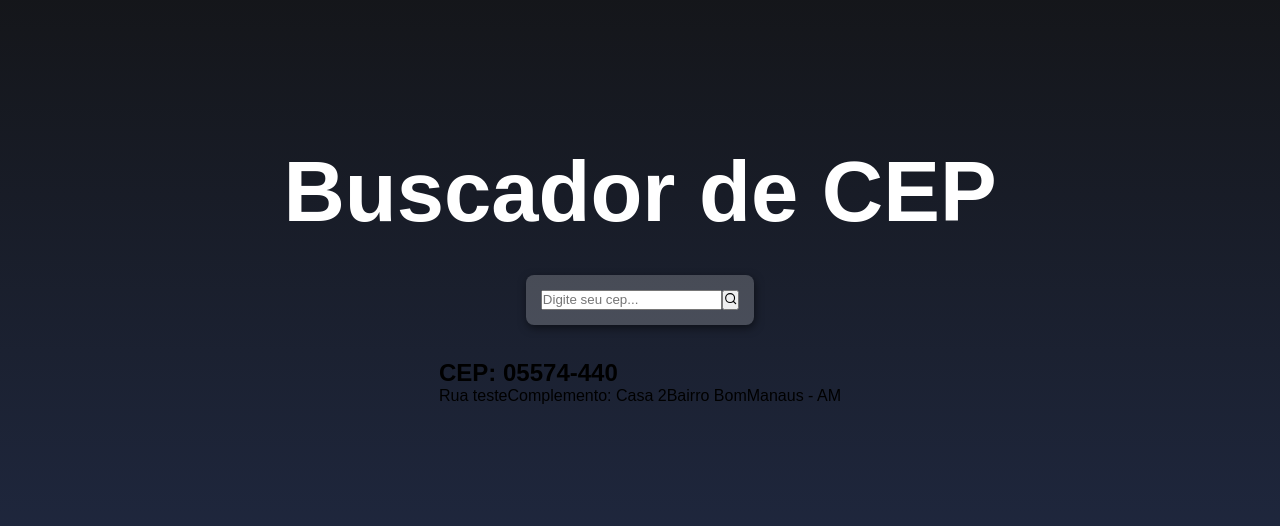
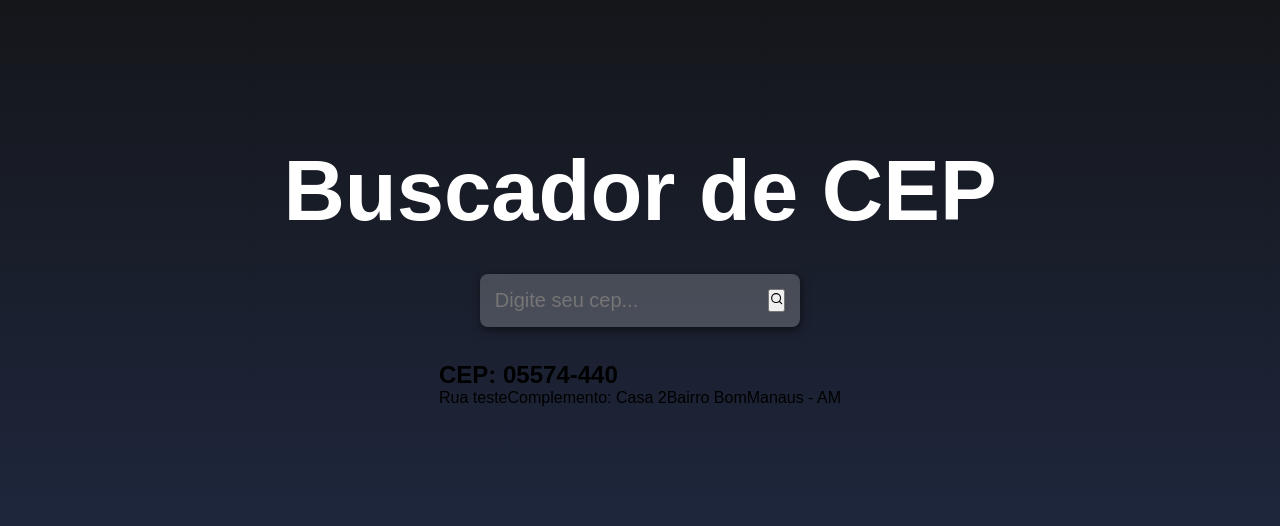
Before and after one commit to ClovisReis21/react_buscador, a React (Create React App) app: page / in a window 1280 px wide. Shown: the part 126-652 px from the top of the page. Built offline with nearby package versions, Linux system fonts and the light colour scheme.

Commit message:
Added css. containerInput input

```diff
--- a/src/styles.css
+++ b/src/styles.css
@@ -30,3 +30,12 @@
     border-radius: 8px;
     box-shadow: 1px 3px 8px rgba(0,0,0, 0.5);
 }
+
+.containerInput input{
+    background-color: transparent;
+    border: 0;
+    font-size: 20px;
+    color: #fff;
+    outline: none;
+    margin-right: 8px;
+}
```
